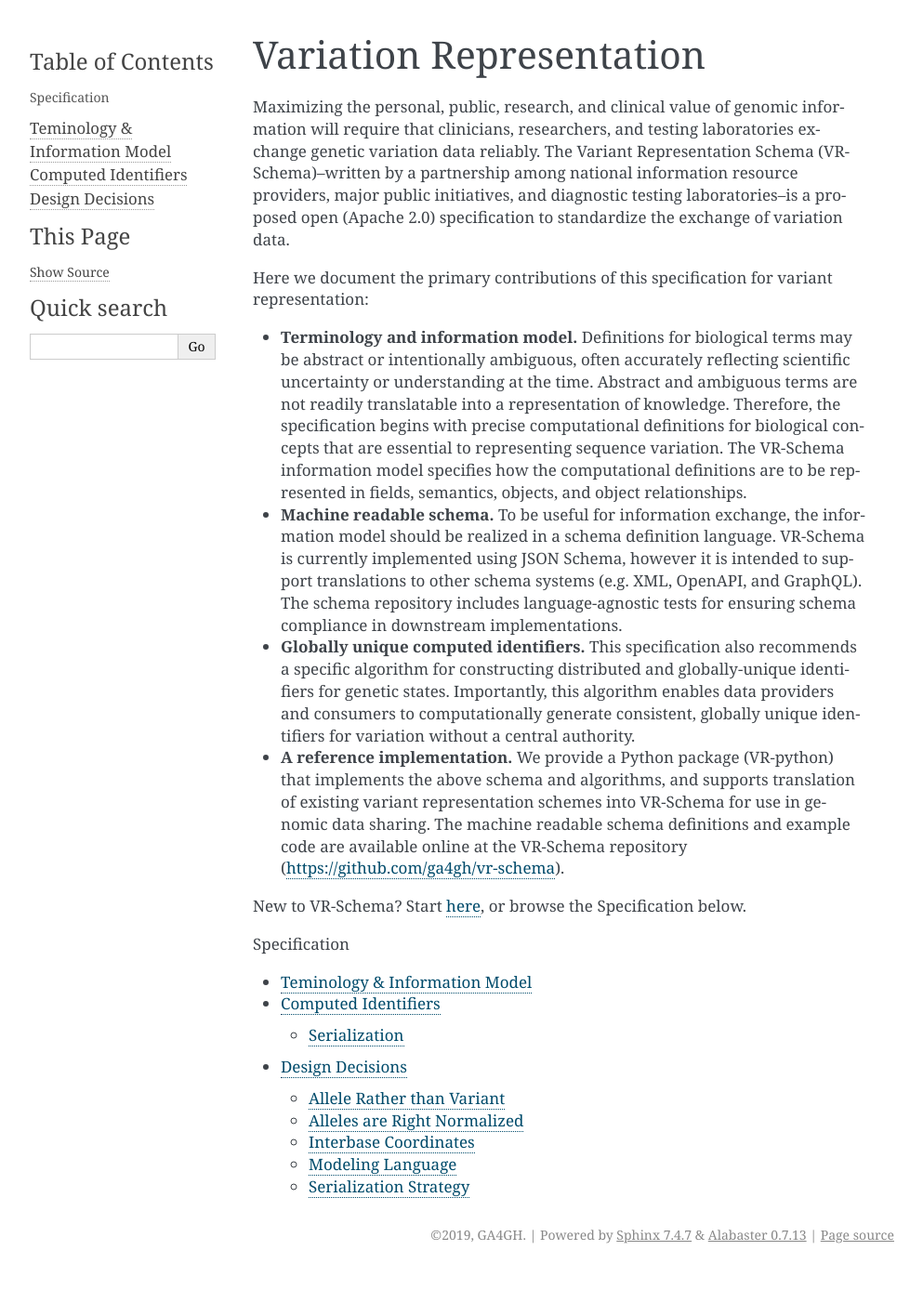
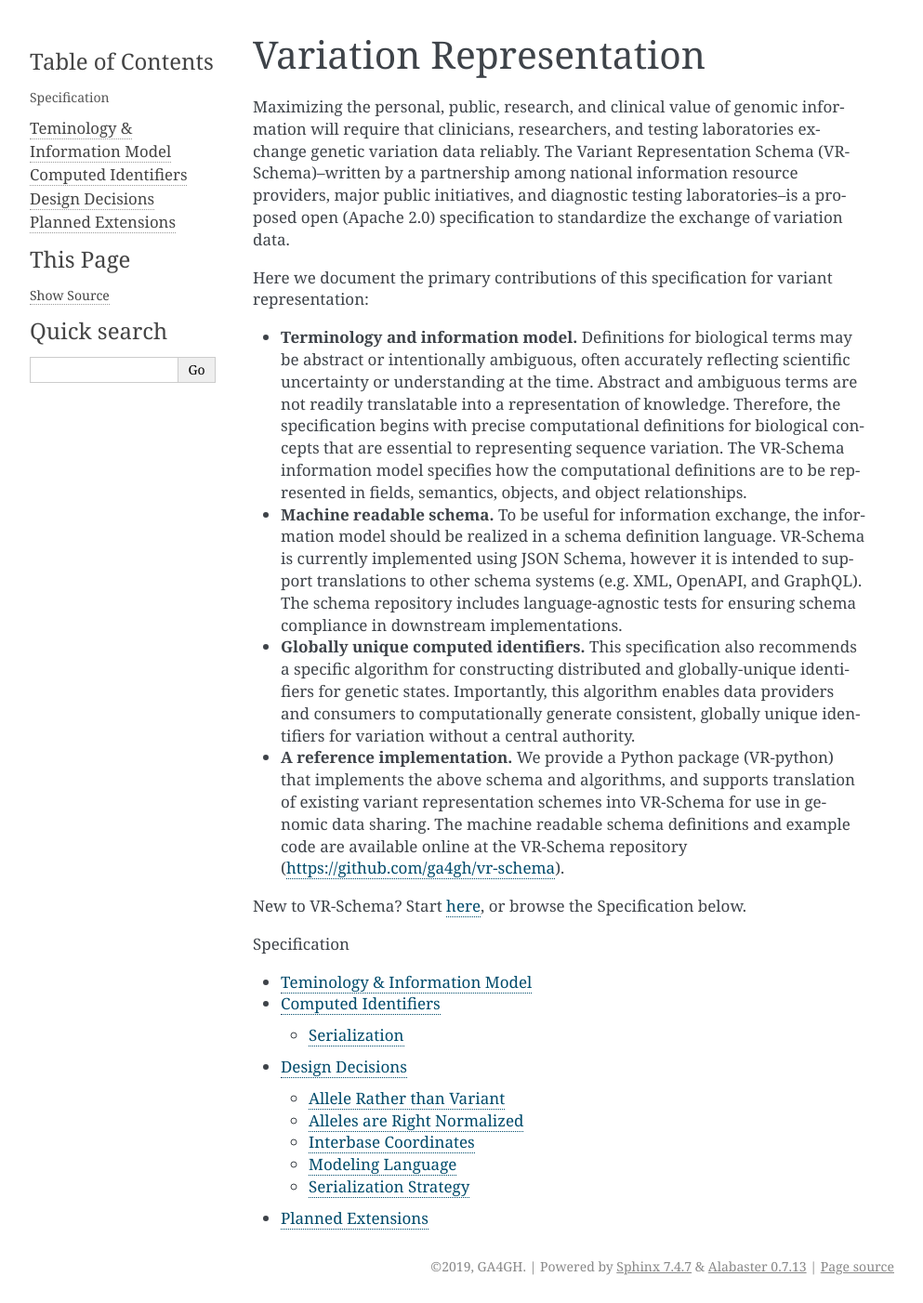
Before and after one commit to ga4gh/vrs, a Sphinx documentation site: the page built from docs/source/index.rst, in a window 1280 px wide. Shown: the whole page at 93% size, without its empty margins (148-1141 px from the left). Built offline with Sphinx 7.4.7, drawn with Linux system fonts in a browser that asks for light colours; before the commit the page ends 1368 px from its top, so only the background shows below that.

Commit message:
add planned extensions skeleton

```diff
--- /dev/null
+++ b/docs/source/appendices/planned_extensions.rst
@@ -0,0 +1,4 @@
+Planned Extensions
+==================
+
+Hi there.
--- a/docs/source/index.rst
+++ b/docs/source/index.rst
@@ -40,3 +40,4 @@ New to VR-Schema? Start :doc:`here <terms_and_model>`, or browse the Specificati
    terms_and_model
    computed_identifiers
    appendices/design_decisions
+   appendices/planned_extensions
```
